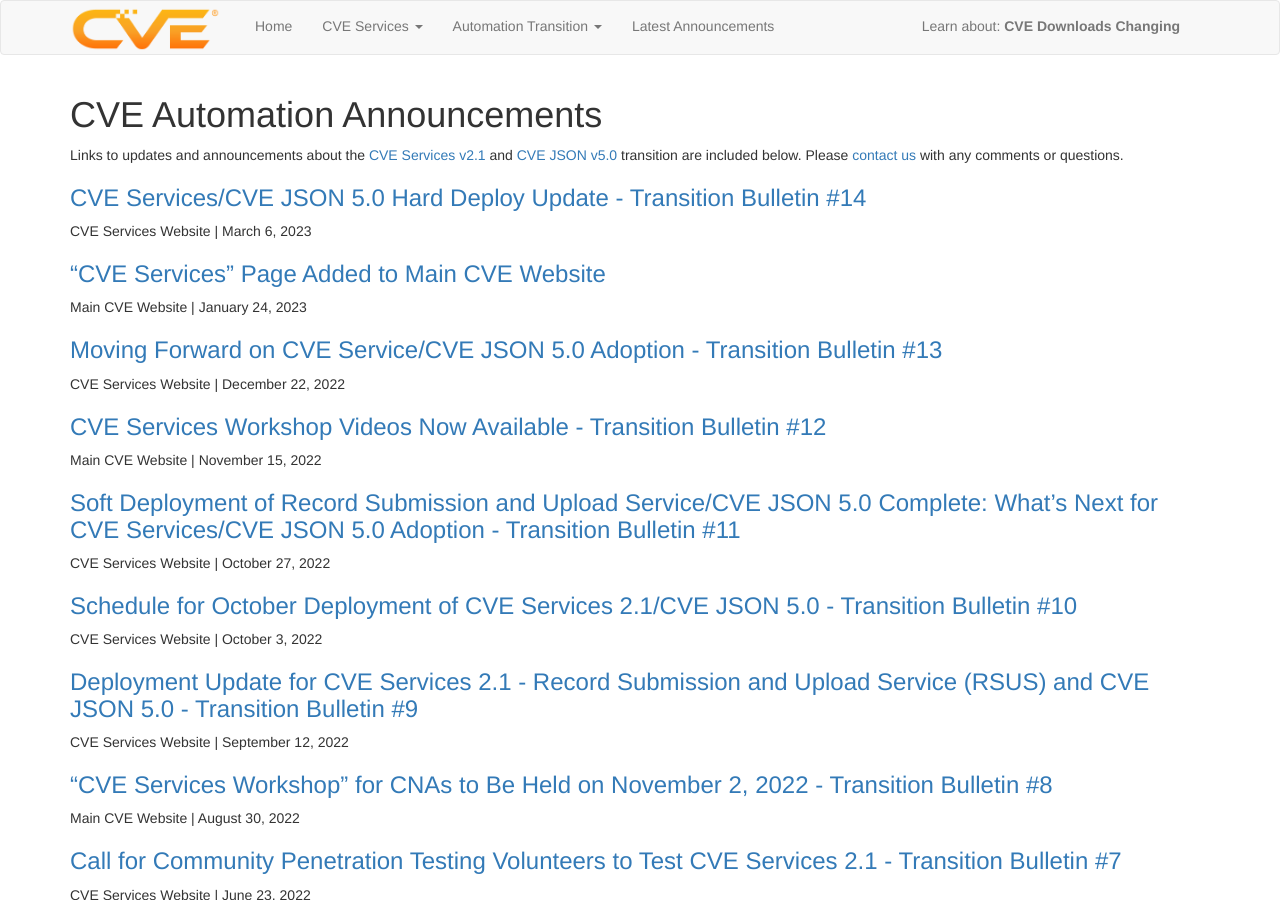
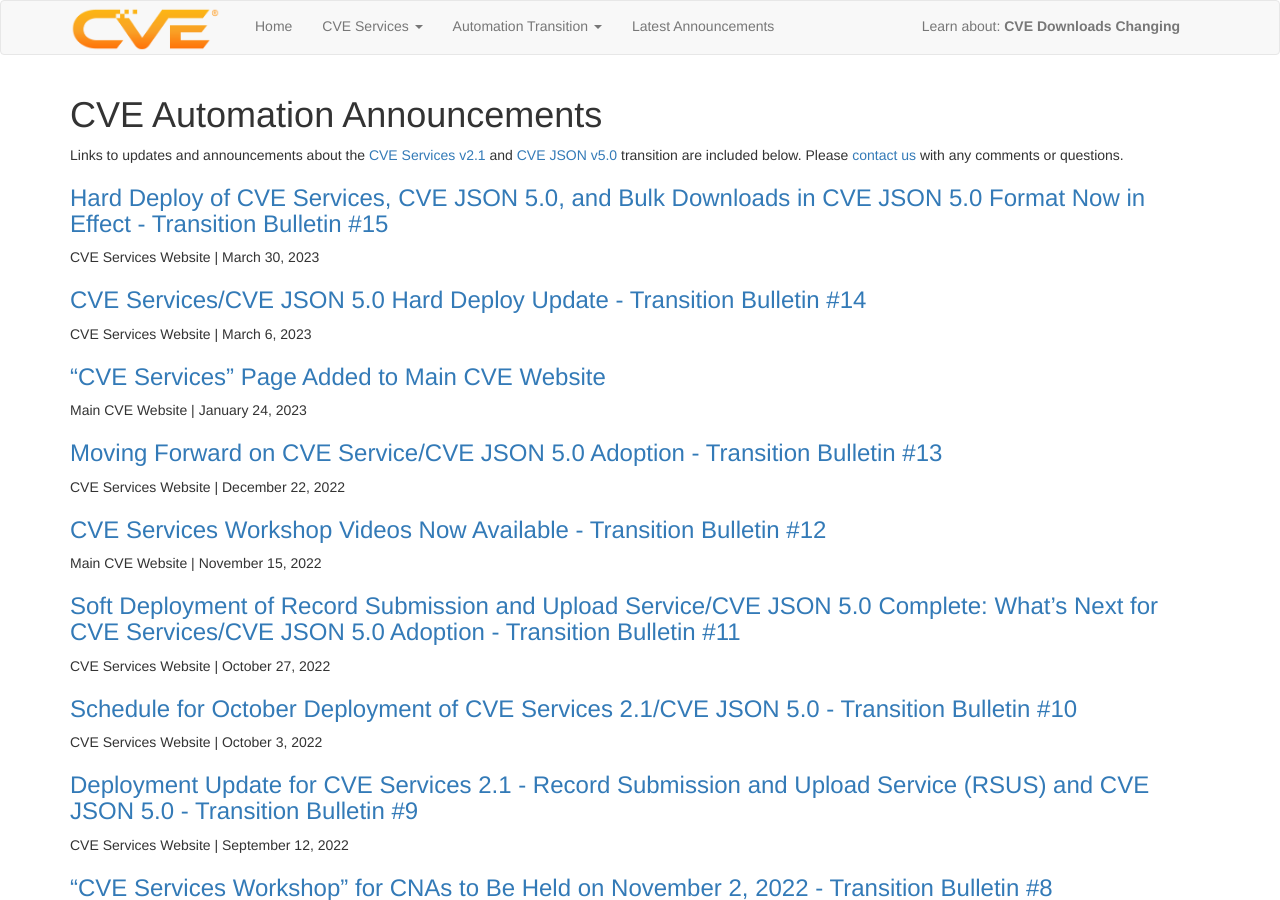
Before and after one commit to CVEProject/cveproject.github.io, a Jekyll site: the page built from automation-announcements.md, in a window 1280 px wide and 900 px high. Built offline with Jekyll 4.4.1, drawn with Linux system fonts in a browser that asks for light colours; nearby versions of some CDN libraries.

Commit message:
Update automation-announcements.md
Add Bulletin #15

```diff
--- a/automation-announcements.md
+++ b/automation-announcements.md
@@ -4,6 +4,9 @@ layout: page
 ---
 
 Links to updates and announcements about the [CVE Services v2.1](https://github.com/CVEProject/cve-services) and [CVE JSON v5.0](https://github.com/CVEProject/cve-schema/blob/master/schema/v5.0/CVE_JSON_5.0_schema.json) transition are included below. Please [contact us](https://cveform.mitre.org/) with any comments or questions.
+
+### [Hard Deploy of CVE Services, CVE JSON 5.0, and Bulk Downloads in CVE JSON 5.0 Format Now in Effect - Transition Bulletin #15](https://cveproject.github.io/automation-transition#bulletin-number-15)
+CVE Services Website | March 30, 2023
 
 ### [CVE Services/CVE JSON 5.0 Hard Deploy Update - Transition Bulletin #14](https://cveproject.github.io/automation-transition#bulletin-number-14)
 CVE Services Website | March 6, 2023
```
